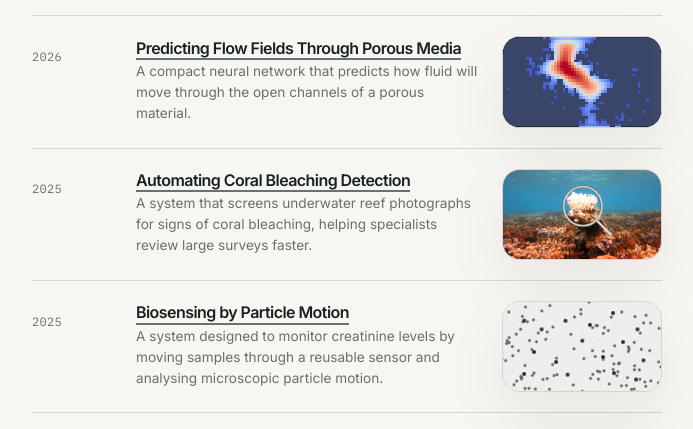
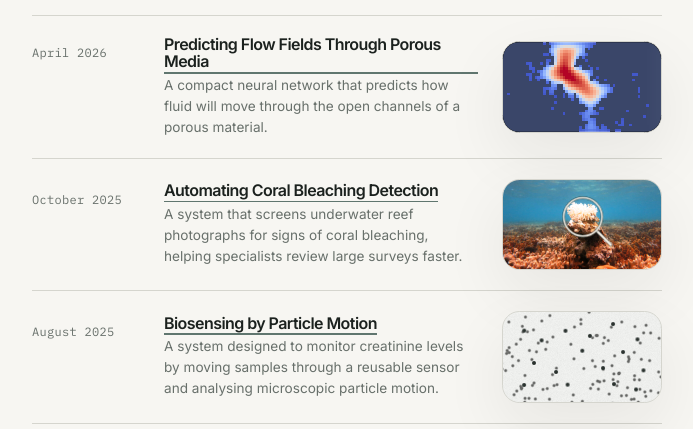
Before and after one commit to Tnespral/Tnespral.github.io, an Astro site: page / in a window 1280 px wide. Shown: the part 337-766 px from the top of the page, without its empty margins (293-986 px from the left). Built offline with nearby package versions, Linux system fonts and the light colour scheme; Astro itself is replaced by a stand-in of ours.

Commit message:
Show project months on homepage

```diff
--- a/src/pages/index.astro
+++ b/src/pages/index.astro
@@ -56,7 +56,9 @@
             <li data-project-item data-project-date={project.year * 12 + monthIndex(project.month)}>
               <a class="project-card" href={`/projects/${project.slug}/`}>
                 <div class="project-copy">
-                  <span class="project-year">{project.year}</span>
+                  <span class="project-year">
+                    {project.month ? `${project.month} ${project.year}` : project.year}
+                  </span>
                   <h3>{project.title}</h3>
                   <p>{project.description}</p>
                 </div>
@@ -279,7 +281,7 @@
 
   .project-copy {
     display: grid;
-    grid-template-columns: 5.5rem minmax(0, 1fr);
+    grid-template-columns: 7.25rem minmax(0, 1fr);
     column-gap: 1rem;
   }
 
@@ -288,6 +290,7 @@
     padding-top: 0.45rem;
     color: var(--muted);
     font-size: 0.75rem;
+    white-space: nowrap;
   }
 
   .project-copy h3 {
```
